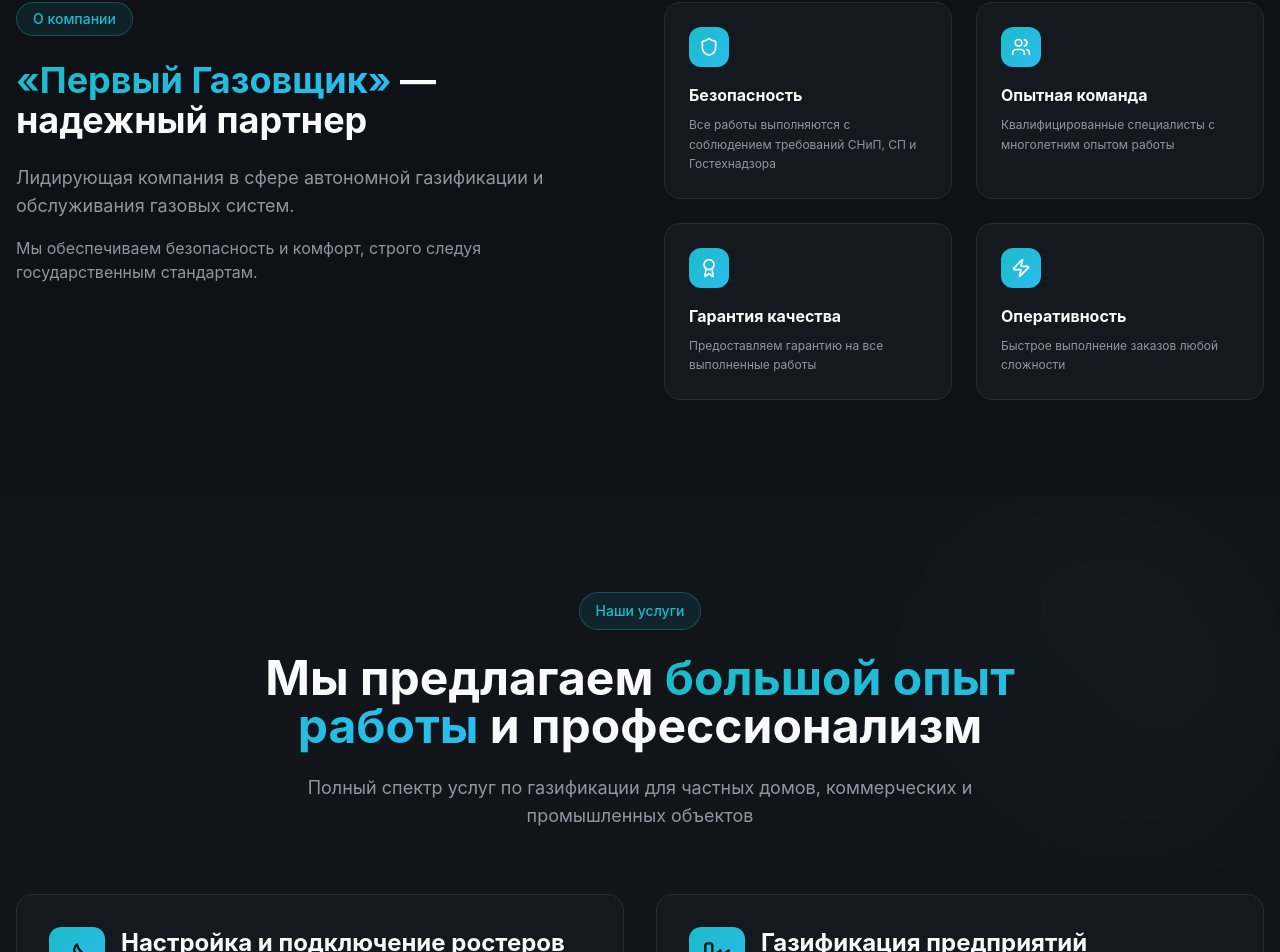
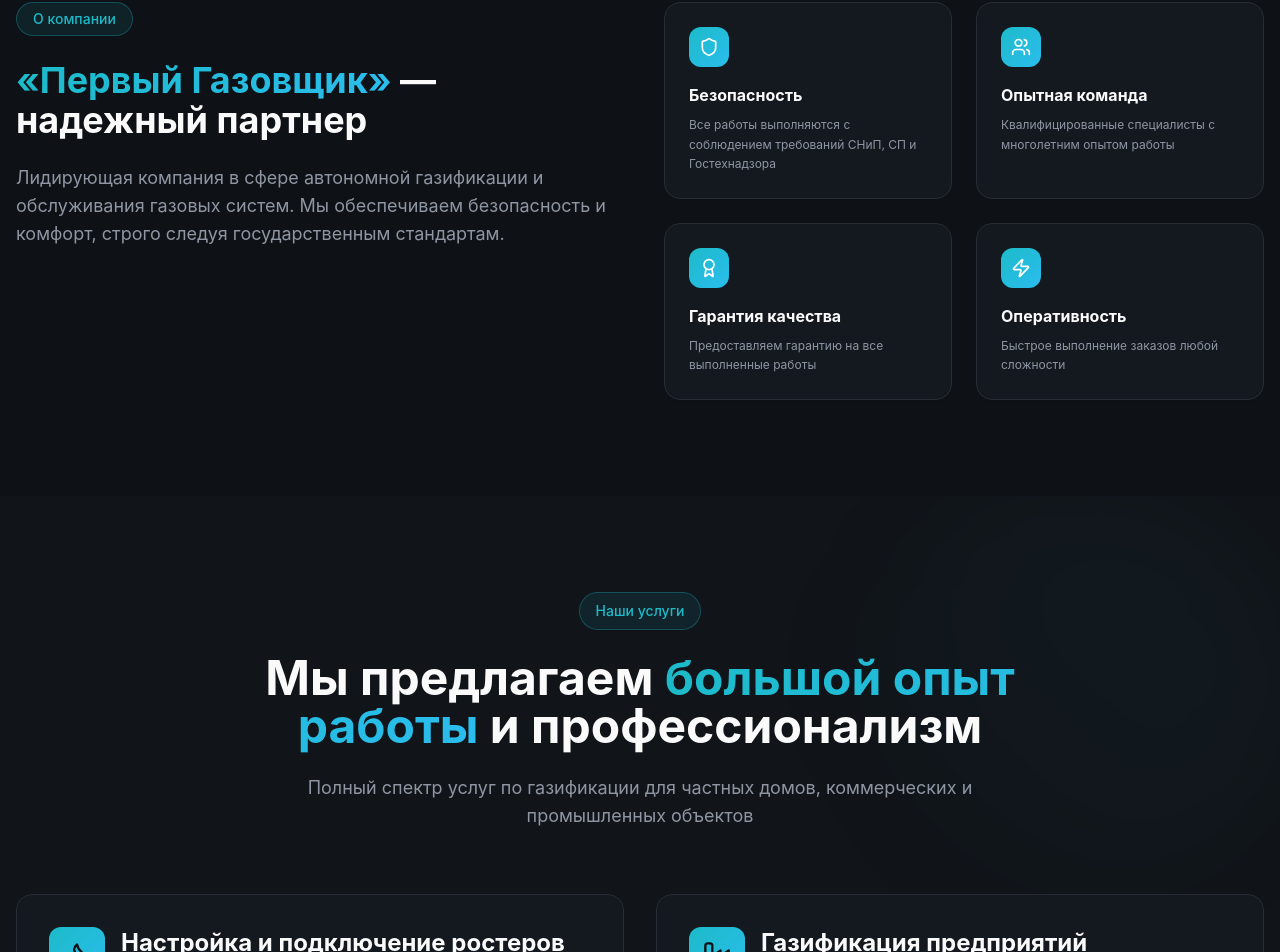
Before and after one commit to HEshechka/gas-website-app, a React (Vite) app in the folder frontend/: page / in a window 1280 px wide. Shown: the part 817-1769 px from the top of the page. Built offline with nearby package versions, Linux system fonts and the light colour scheme; the HTML template or start-up script is replaced by a standard one.

Commit message:
Small fixes

```diff
--- a/frontend/src/components/AboutSection.tsx
+++ b/frontend/src/components/AboutSection.tsx
@@ -36,8 +36,7 @@ const AboutSection = () => {
                             <span className="text-gradient">«Первый Газовщик»</span> — надежный партнер
                         </h2>
                         <div className="space-y-4 text-muted-foreground text-base md:text-lg">
-                            <p>Лидирующая компания в сфере автономной газификации и обслуживания газовых систем.</p>
-                            <p className="text-sm md:text-base">Мы обеспечиваем безопасность и комфорт, строго следуя государственным стандартам.</p>
+                            <p>Лидирующая компания в сфере автономной газификации и обслуживания газовых систем. Мы обеспечиваем безопасность и комфорт, строго следуя государственным стандартам.</p>
                         </div>
                     </div>
 
--- a/frontend/src/components/Footer.tsx
+++ b/frontend/src/components/Footer.tsx
@@ -38,7 +38,7 @@ const Footer = () => {
 
                             {/* Telegram */}
                             <a
-                                href="https://t.me/rusmsm"
+                                href="https://t.me/"
                                 target="_blank"
                                 rel="noopener noreferrer"
                                 className="w-10 h-10 rounded-lg bg-secondary flex items-center justify-center hover:bg-primary hover:text-primary-foreground transition-colors"
```
